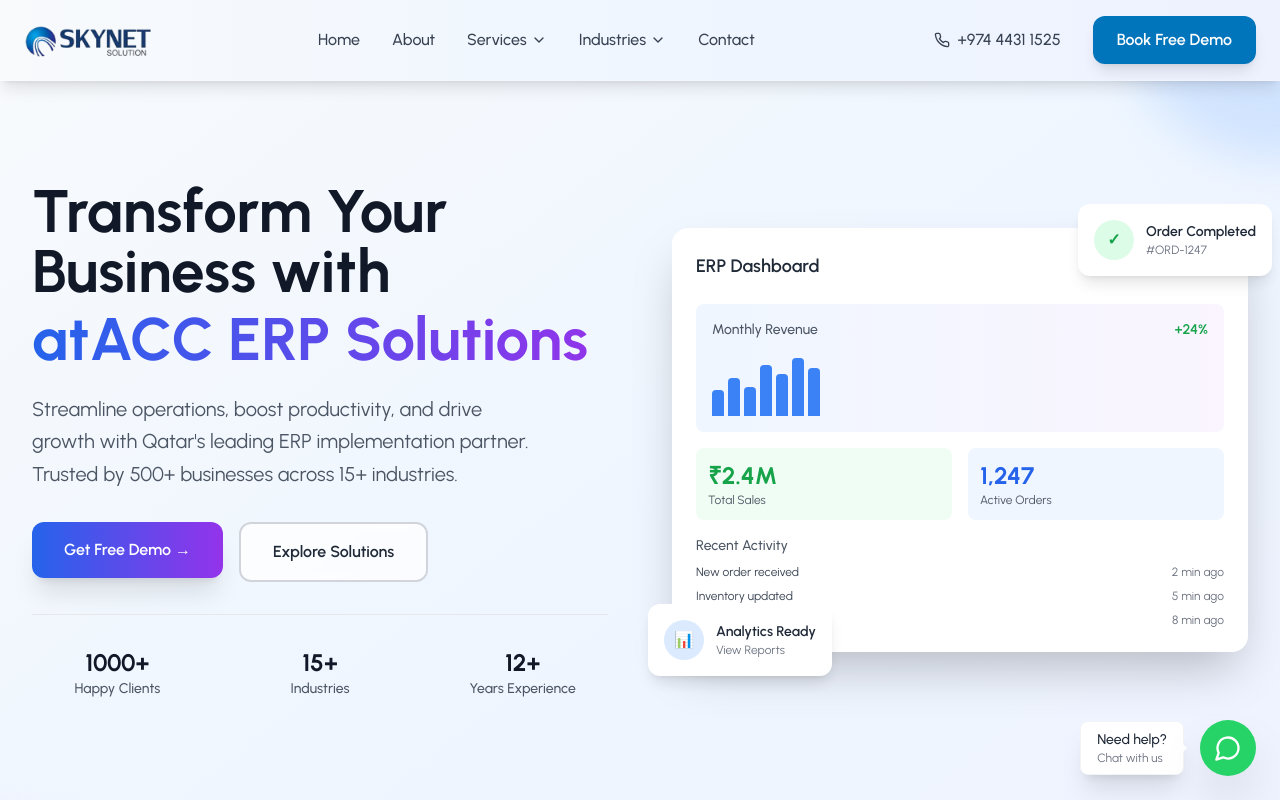
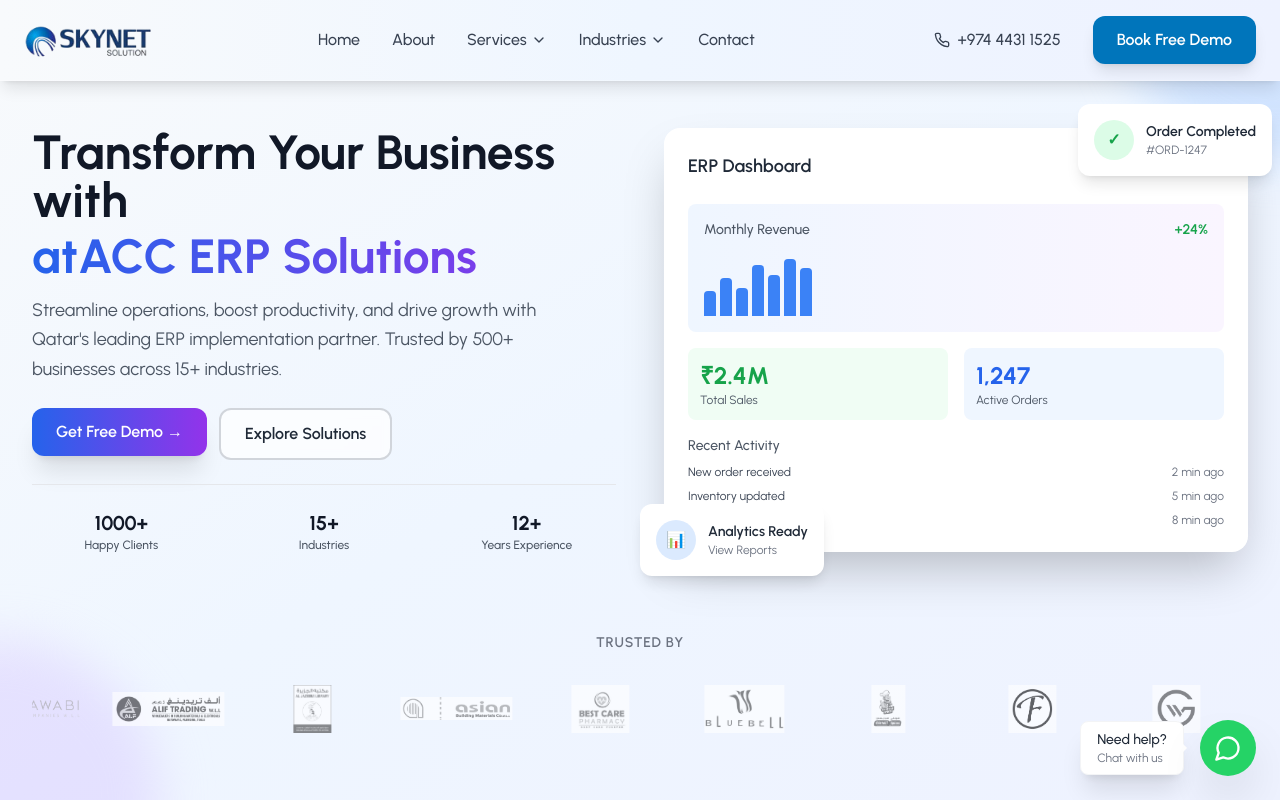
Before and after one commit to sfwnmuhd/skynet-web, a React (Vite) app: page / in a window 1280 px wide. Shown: the top 800 px of the page. Built offline with nearby package versions, Linux system fonts and the light colour scheme.

Commit message:
Adjust Header Layout and Logo Styling

```diff
--- a/src/components/Header.tsx
+++ b/src/components/Header.tsx
@@ -55,23 +55,23 @@ const Header = () => {
       </div>
 
       <div className='container mx-auto px-4 sm:px-6 lg:px-8 relative z-10'>
-        <div className='grid grid-cols-1 lg:grid-cols-2 gap-12 lg:gap-16 items-center min-h-[calc(100vh-80px)]'>
+        <div className='grid grid-cols-1 lg:grid-cols-2 gap-8 lg:gap-12 items-center py-8 lg:py-12'>
 
           {/* Left Side - Content */}
           <motion.div
             initial={{ opacity: 0, x: -50 }}
             animate={{ opacity: 1, x: 0 }}
             transition={{ duration: 0.8 }}
-            className='flex flex-col justify-center space-y-8'
+            className='flex flex-col justify-center space-y-6'
           >
-            <div className='space-y-6'>
+            <div className='space-y-4'>
 
 
               <motion.h1
                 initial={{ opacity: 0, y: 30 }}
                 animate={{ opacity: 1, y: 0 }}
                 transition={{ duration: 0.8, delay: 0.2 }}
-                className='text-4xl sm:text-5xl lg:text-6xl font-bold leading-tight text-gray-900'
+                className='text-3xl sm:text-4xl lg:text-5xl font-bold leading-tight text-gray-900'
               >
                 Transform Your Business with
                 <span className='block text-transparent bg-clip-text bg-gradient-to-r from-blue-600 to-purple-600 mt-2'>
@@ -83,7 +83,7 @@ const Header = () => {
                 initial={{ opacity: 0, y: 20 }}
                 animate={{ opacity: 1, y: 0 }}
                 transition={{ duration: 0.8, delay: 0.3 }}
-                className='text-xl text-gray-600 leading-relaxed max-w-lg'
+                className='text-lg text-gray-600 leading-relaxed max-w-lg'
               >
                 Streamline operations, boost productivity, and drive growth with Qatar's leading ERP implementation partner. Trusted by 500+ businesses across 15+ industries.
               </motion.p>
@@ -94,13 +94,13 @@ const Header = () => {
               initial={{ opacity: 0, y: 20 }}
               animate={{ opacity: 1, y: 0 }}
               transition={{ duration: 0.8, delay: 0.4 }}
-              className='flex flex-col sm:flex-row gap-4'
+              className='flex flex-col sm:flex-row gap-3'
             >
               <Link to="/contact">
                 <motion.div
                   whileHover={{ scale: 1.05, y: -2 }}
                   whileTap={{ scale: 0.95 }}
-                  className='px-8 py-4 bg-gradient-to-r from-blue-600 to-purple-600 text-white font-semibold rounded-xl shadow-xl hover:shadow-blue-500/25 transition-all duration-300 text-center inline-block w-full sm:w-auto'
+                  className='px-6 py-3 bg-gradient-to-r from-blue-600 to-purple-600 text-white font-semibold rounded-xl shadow-xl hover:shadow-blue-500/25 transition-all duration-300 text-center inline-block w-full sm:w-auto'
                 >
                   Get Free Demo →
                 </motion.div>
@@ -110,7 +110,7 @@ const Header = () => {
                 whileHover={{ y: -2, backgroundColor: "rgba(255, 255, 255, 0.9)" }}
                 whileTap={{ scale: 0.95 }}
                 href="#services"
-                className='px-8 py-4 border-2 border-gray-300 bg-white/70 backdrop-blur-sm text-gray-800 font-semibold rounded-xl hover:shadow-lg transition-all duration-300 text-center'
+                className='px-6 py-3 border-2 border-gray-300 bg-white/70 backdrop-blur-sm text-gray-800 font-semibold rounded-xl hover:shadow-lg transition-all duration-300 text-center'
               >
                 Explore Solutions
               </motion.a>
@@ -121,7 +121,7 @@ const Header = () => {
               initial={{ opacity: 0, y: 30 }}
               animate={{ opacity: 1, y: 0 }}
               transition={{ duration: 0.8, delay: 0.5 }}
-              className='grid grid-cols-3 gap-8 pt-8 border-t border-gray-200'
+              className='grid grid-cols-3 gap-6 pt-6 border-t border-gray-200'
             >
               {[
                 { number: '1000+', label: 'Happy Clients' },
@@ -129,8 +129,8 @@ const Header = () => {
                 { number: '12+', label: 'Years Experience' }
               ].map((stat, index) => (
                 <div key={index} className='text-center'>
-                  <div className='text-2xl font-bold text-gray-900'>{stat.number}</div>
-                  <div className='text-sm text-gray-600 font-medium'>{stat.label}</div>
+                  <div className='text-xl font-bold text-gray-900'>{stat.number}</div>
+                  <div className='text-xs text-gray-600 font-medium'>{stat.label}</div>
                 </div>
               ))}
             </motion.div>
@@ -251,11 +251,11 @@ const Header = () => {
           initial={{ opacity: 0, y: 30 }}
           animate={{ opacity: 1, y: 0 }}
           transition={{ duration: 0.8, delay: 0.8 }}
-          className='mt-1 pb-16'
+          className='mt-8 pb-8'
         >
           <div className='text-center mb-8'>
             <p className='text-sm font-semibold text-gray-500 uppercase tracking-wider'>
-              TRUSTED BY:
+              TRUSTED BY
             </p>
           </div>
 
@@ -270,7 +270,7 @@ const Header = () => {
                   ease: "linear",
                 },
               }}
-              className='flex space-x-12'
+              className='flex space-x-8'
               style={{ width: `${clientLogos.length * 200}px` }}
             >
               {/* Duplicate logos for seamless loop */}
@@ -278,12 +278,12 @@ const Header = () => {
                 <motion.div
                   key={`${client.name}-${index}`}
                   whileHover={{ scale: 1.1 }}
-                  className='flex-shrink-0 w-32 h-16 flex items-center justify-center bg-white/50 backdrop-blur-sm rounded-lg border border-white/20 shadow-sm hover:shadow-md transition-all duration-300 group'
+                  className='flex-shrink-0 w-28 h-12 flex items-center justify-center transition-all duration-300 group'
                 >
                   <img
                     src={client.logo}
                     alt={client.name}
-                    className='max-w-full max-h-full object-contain filter grayscale group-hover:grayscale-0 transition-all duration-300'
+                    className='max-w-full max-h-full object-contain filter grayscale opacity-60 group-hover:grayscale-0 group-hover:opacity-100 transition-all duration-300'
                   />
                 </motion.div>
               ))}
```
